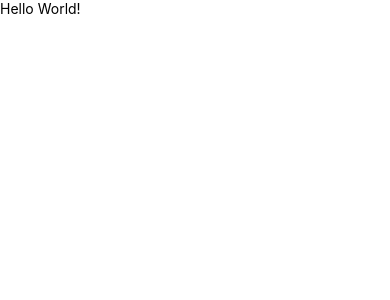
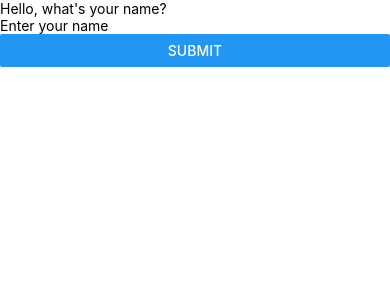
Before and after one commit to antonio-digiteer/mobile-exercise, a React Native app: screen / in a window 390 px wide. Shown: the top 300 px of the page. Built offline with nearby package versions, Linux system fonts and the light colour scheme.

Commit message:
greeting and time checker added

```diff
--- a/App.tsx
+++ b/App.tsx
@@ -1,14 +1,52 @@
-import React from 'react';
-import {View, Text, TextInput, Button, StyleSheet} from 'react-native';
+import React, { useState } from 'react';
+import { View, Text, TextInput, Button } from 'react-native';
 
-function App() {
+
+const GreetingApp = () => {
+  const [name, setName] = useState('');
+  const [greeting, setGreeting] = useState("Hello, what's your name?");
+
+
+  const handleNameChange = (text: string) => {
+    setName(text);
+  };
+
+
+
+  const handleSubmit = () => {
+    if (name) {
+
+      const time = new Date().getHours();
+      let timeGreeting;
+      if (time >= 0 && time < 12) {
+        timeGreeting = 'Good Morning';
+      } else if (time >= 12 && time < 18) {
+        timeGreeting = 'Good Afternoon';
+      } else {
+        timeGreeting = 'Good Evening';
+      }
+
+      setGreeting(`${timeGreeting}, ${name}!`);
+    }
+  };
+
+
+
   return (
     <View>
-      <Text>Hello World!</Text>
+      <Text>
+        {greeting}
+
+      </Text>
+      <TextInput
+        placeholder="Enter your name"
+        value={name}
+        onChangeText={handleNameChange}
+
+      />
+      <Button title="Submit" onPress={handleSubmit} />
     </View>
   );
-}
+};
 
-const styles = StyleSheet.create({});
-
-export default App;
+export default GreetingApp;
--- a/package.json
+++ b/package.json
@@ -13,8 +13,8 @@
     "format:fix": "prettier --write ."
   },
   "dependencies": {
-    "react": "18.2.0",
-    "react-native": "0.73.4"
+    "react": "^18.2.0",
+    "react-native": "^0.73.4"
   },
   "devDependencies": {
     "@babel/core": "^7.20.0",
```
Also changed, not shown: 2 other files (tests, documents, lock files or other folders).
